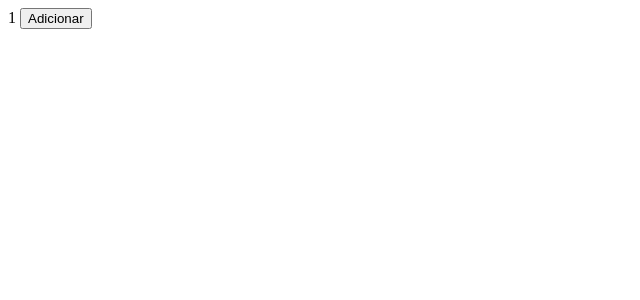
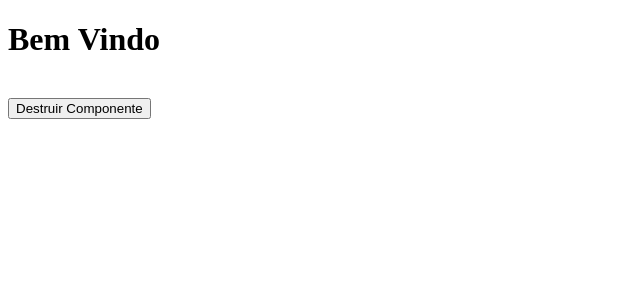
Before and after one commit to RubensHerculano22/AulasAngular, an Angular app: page / in a window 1280 px wide. Shown: the top 300 px of the page, without its empty margins (0-640 px from the left). Built offline with nearby package versions, Linux system fonts and the light colour scheme.

Commit message:
On Ddestory

```diff
--- a/src/app/app.component.ts
+++ b/src/app/app.component.ts
@@ -3,44 +3,50 @@
 @Component({
   selector: 'app-root',
   template: `
-    {{valor}}
-    <button (click)="adicionar()">Adicionar</button>
+    <!-- {{valor}}
+    <button (click)="adicionar()">Adicionar</button> -->
+    <app-title *ngIf="destruir"></app-title>
+    <br/>
+    <button (click)="destruirComponent()">Destruir Componente</button>
     <router-outlet></router-outlet>
   `
 })
 export class AppComponent implements OnInit, DoCheck, AfterContentInit, AfterContentChecked, AfterViewInit, AfterViewChecked{
   //public title = 'Bem Vindo'; Variavel para mostrar na tela(app.component.html)
-  public valor: number = 1;
+  // public valor: number = 1;
+
+  public destruir:boolean = true;
+
   constructor() {}
 
-  public adicionar(): number {
-    return this.valor += 1;
+  // public adicionar(): number {
+  //   return this.valor += 1;
+  // }
+
+  ngOnInit(): void {
   }
 
-  ngOnInit(): void {
-    // setTimeout(() => {
-    //   console.log(1)
-    // }, 5000);
-    //console.log(1);
+  public destruirComponent() {
+    this.destruir = false;
   }
 
   ngDoCheck(): void {
-    console.log("doCheck")
+    // console.log("doCheck")
   }
 
   ngAfterContentInit(): void {
-    console.log("doCheck")
+    // console.log("afterContentInit")
   }
 
   ngAfterContentChecked(): void {
-    console.log("aftercontentChecked")
+    // console.log("aftercontentChecked")
   }
 
   ngAfterViewInit(): void {
-    console.log("afterViewInit")
+    // console.log("afterViewInit")
   }
 
   ngAfterViewChecked(): void {
-    console.log("afterViewChecked")
+    // console.log("afterViewChecked")
   }
 }
--- a/src/app/title/title.component.ts
+++ b/src/app/title/title.component.ts
@@ -1,11 +1,11 @@
-import { Component, Input, OnChanges, OnInit } from '@angular/core';
+import { Component, Input, OnChanges, OnDestroy, OnInit } from '@angular/core';
 
 @Component({
   selector: 'app-title',
   templateUrl: './title.component.html',
   styleUrls: ['./title.component.scss']
 })
-export class TitleComponent implements OnInit, OnChanges{
+export class TitleComponent implements OnInit, OnChanges, OnDestroy{
   @Input() public title:string = "Bem Vindo";
   //Input recebe do atributo na chamada no valor.
 
@@ -16,4 +16,8 @@
   ngOnChanges(): void {
     console.log("Foi alterado com sucesso");
   }
+
+  ngOnDestroy(): void {
+    console.log("Deu bom ele foi destruido!");
+  }
 }
```
